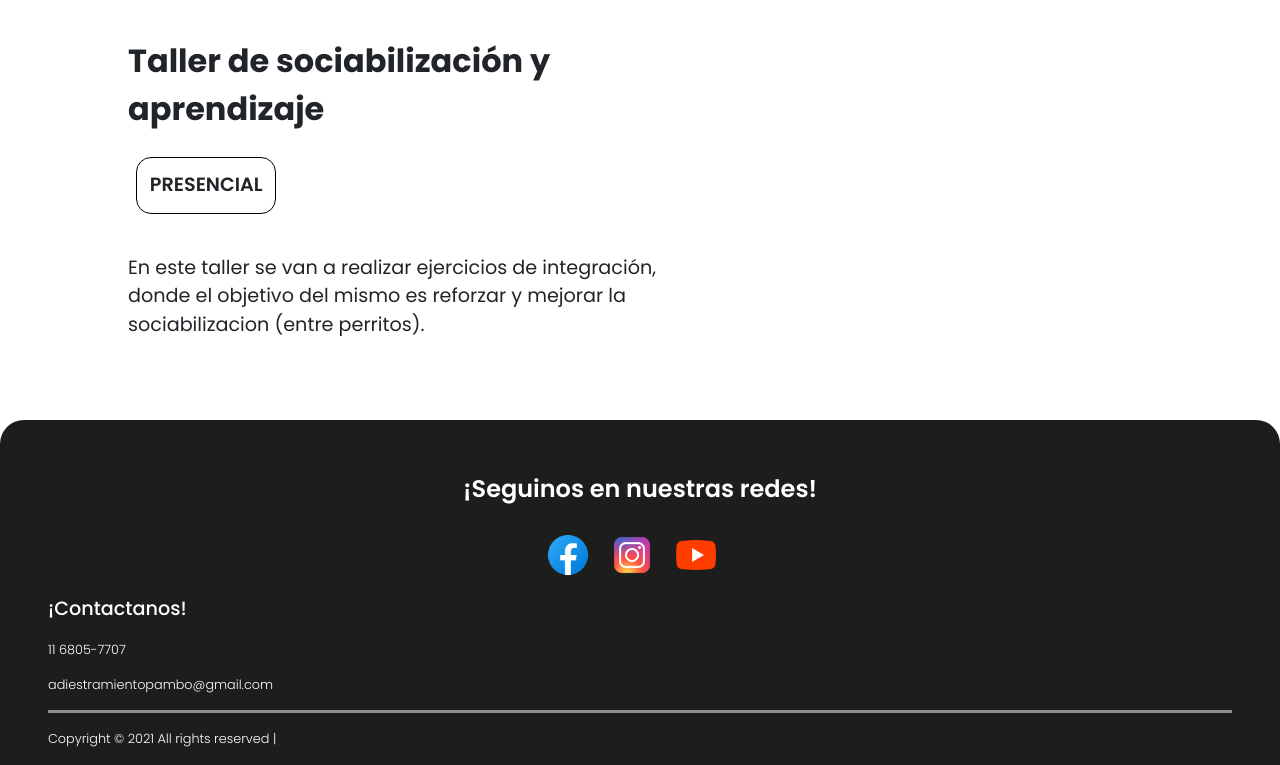
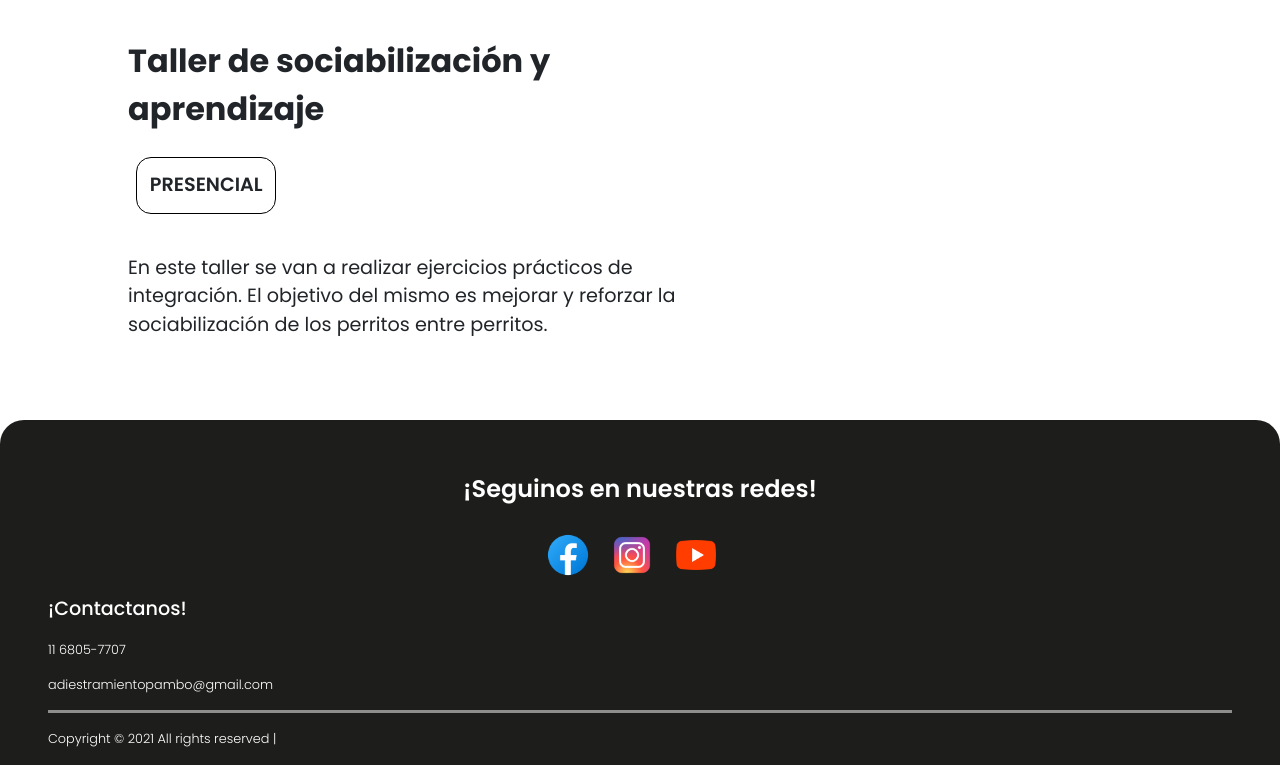
Before and after one commit to IgnacioCurto/Adiestramiento_Pambo, a React (Create React App) app: page /cursos/grupales in a window 1280 px wide. Shown: the part 773-1538 px from the top of the page. Built offline with nearby package versions, Linux system fonts and the light colour scheme.

Commit message:
Cursos grupales - taller fix

```diff
--- a/src/components/CursosGru.js
+++ b/src/components/CursosGru.js
@@ -36,7 +36,7 @@ export const CursosGru = () => {
                         <div className="subtitulo_curso">PRESENCIAL</div>
                     </div>
 
-                    <div className="texto_taller">En este taller se van a realizar ejercicios de integración, donde el objetivo del mismo es reforzar y mejorar la sociabilizacion (entre perritos).</div>
+                    <div className="texto_taller">En este taller se van a realizar ejercicios prácticos de integración. El objetivo del mismo es mejorar y reforzar la sociabilización de los perritos entre perritos.</div>
 
 
                 </div>
```
